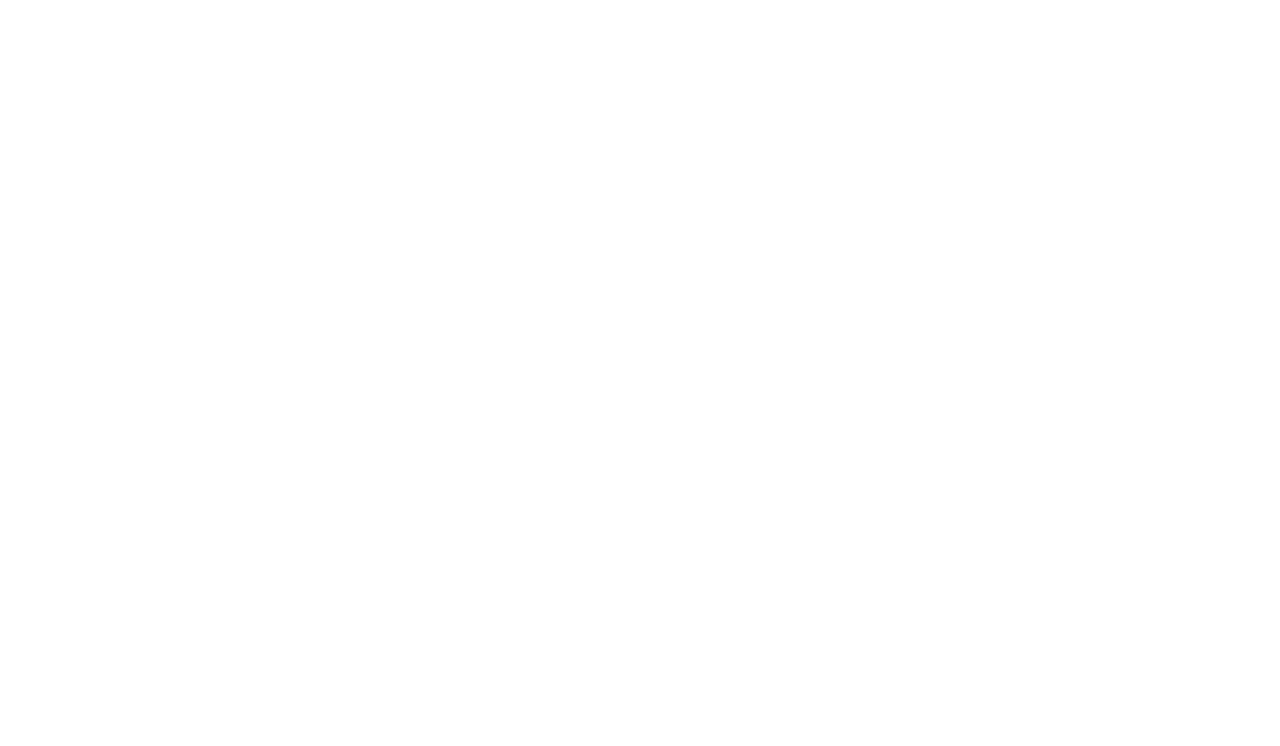
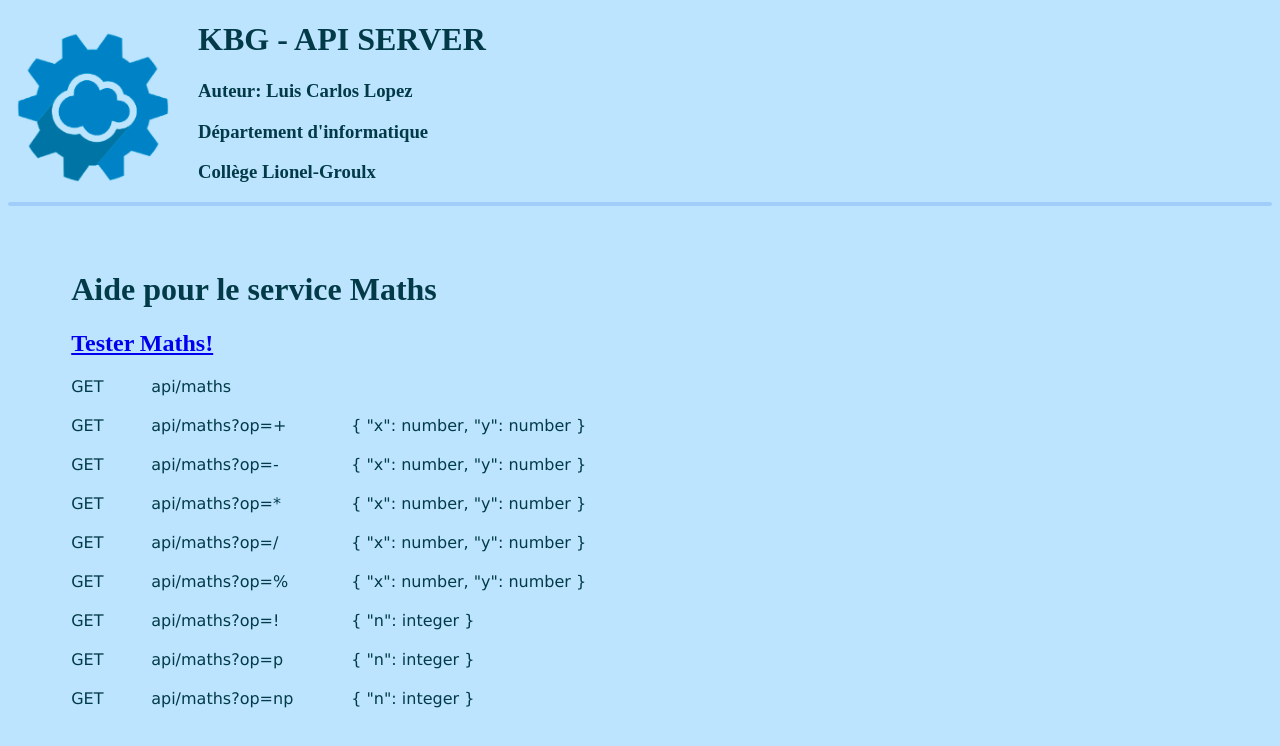
Before and after one commit to leatg/TP2Web, a website: page wwwroot/API-Help-Pages/API-Maths-Help.html in a window 1280 px wide. Drawn offline with Linux system fonts and the light colour scheme.

Commit message:
api/maths

```diff
--- a/wwwroot/API-Help-Pages/API-Maths-Help.html
+++ b/wwwroot/API-Help-Pages/API-Maths-Help.html
@@ -0,0 +1,70 @@
+<!DOCTYPE html>
+<html>
+
+<head>
+    <meta charset="utf-8">
+    <meta http-equiv="X-UA-Compatible" content="IE=edge">
+    <title>KBG-API Server</title>
+    <meta name="viewport" content="width=device-width, initial-scale=1">
+    <link rel="stylesheet" href="../css/site.css" />
+    <link rel="icon" href="../images/favicon.png">
+</head>
+
+<body>
+    <img src="../images/favicon.png" alt="" class="icon">
+    <h1>KBG - API SERVER</h1>
+    <h3>Auteur: Luis Carlos Lopez</h3>
+    <h3>Département d'informatique</h3>
+    <h3>Collège Lionel-Groulx</h3>
+    <hr>
+    <br>
+    <br>
+    <div style="margin:auto; width:90%">
+        <h1>Aide pour le service Maths</h1>
+        <h2><a href="../MathsTests/testMathsAPI.html" target="_blank">Tester Maths!</a></h2>
+        <div class="endpoints">
+            <span>GET</span>
+            <span>api/maths</span>
+            <span></span>
+
+            <span>GET</span>
+            <span>api/maths?op=+</span>
+            <span>{ "x": number, "y": number }</span>
+
+            <span>GET</span>
+            <span>api/maths?op=-</span>
+            <span>{ "x": number, "y": number }</span>
+
+            <span>GET</span>
+            <span>api/maths?op=*</span>
+            <span>{ "x": number, "y": number }</span>
+
+            <span>GET</span>
+            <span>api/maths?op=/</span>
+            <span>{ "x": number, "y": number }</span>
+
+            <span>GET</span>
+            <span>api/maths?op=%</span>
+            <span>{ "x": number, "y": number }</span>
+
+            <span>GET</span>
+            <span>api/maths?op=!</span>
+            <span>{ "n": integer }</span>
+
+            <span>GET</span>
+            <span>api/maths?op=p</span>
+            <span>{ "n": integer }</span>
+
+            <span>GET</span>
+            <span>api/maths?op=np</span>
+            <span>{ "n": integer }</span>
+        </div>
+    </div>
+
+    </div>
+    <script>
+        console.log("index");
+    </script>
+</body>
+
+</html>
```
Also changed, not shown: wwwroot/MathsTests/testMathsAPI.html (+1 -1 lines).
